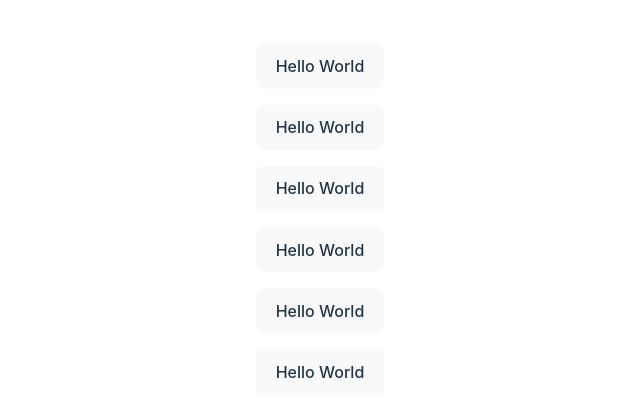
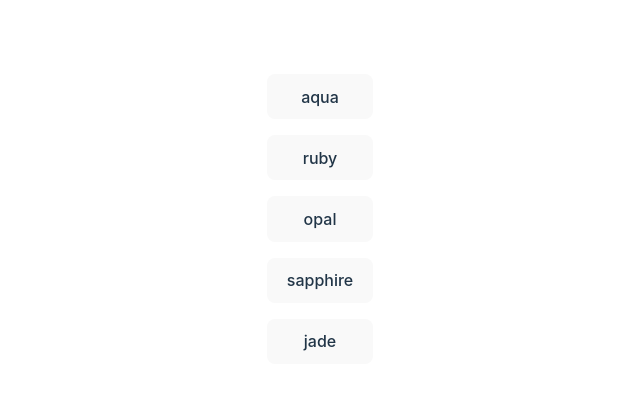
Before and after one commit to gachagas/react-workshop, a React (Vite) app: page / in a window 1280 px wide. Shown: the part 181-598 px from the top of the page, without its empty margins (320-960 px from the left). Built offline with nearby package versions, Linux system fonts and the light colour scheme.

Commit message:
something

```diff
--- a/src/App.tsx
+++ b/src/App.tsx
@@ -8,11 +8,11 @@ function App() {
       <div className="flex flex-col gap-4">
         <ItemList></ItemList>
 
+        {/* <ItemList></ItemList>
         <ItemList></ItemList>
         <ItemList></ItemList>
         <ItemList></ItemList>
-        <ItemList></ItemList>
-        <ItemList></ItemList>
+        <ItemList></ItemList> */}
       </div>
     </>
   );
--- a/src/components/ItemList.tsx
+++ b/src/components/ItemList.tsx
@@ -1 +1,7 @@
-export const ItemList = () => <button>Hello World</button>;
+const GEMSTONES = ["aqua", "ruby", "opal", "sapphire", "jade"];
+
+export const ItemList = () => {
+  const itemlist = GEMSTONES.map((datum, index) => <button>{datum}</button>);
+
+  return <>{itemlist}</>;
+};
```
